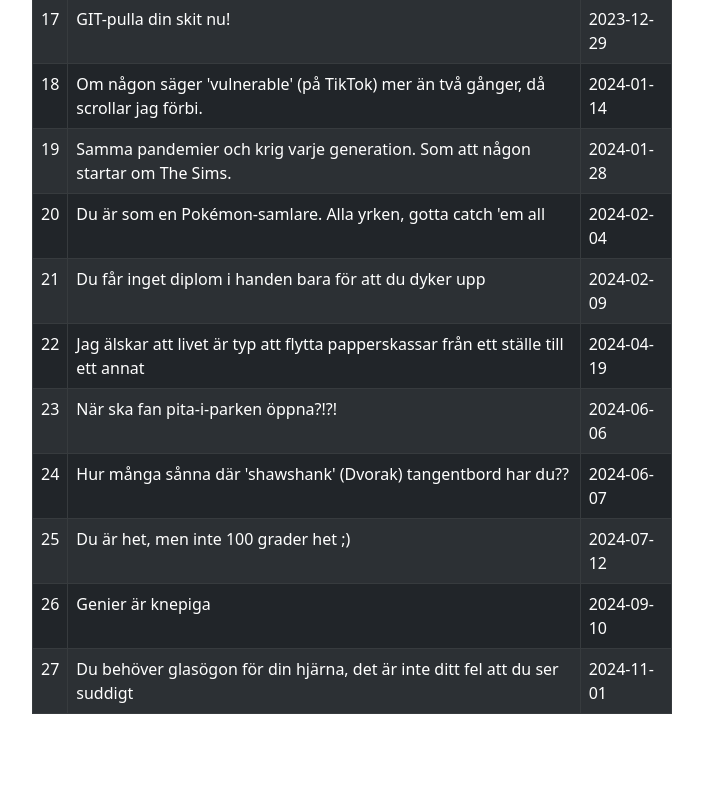
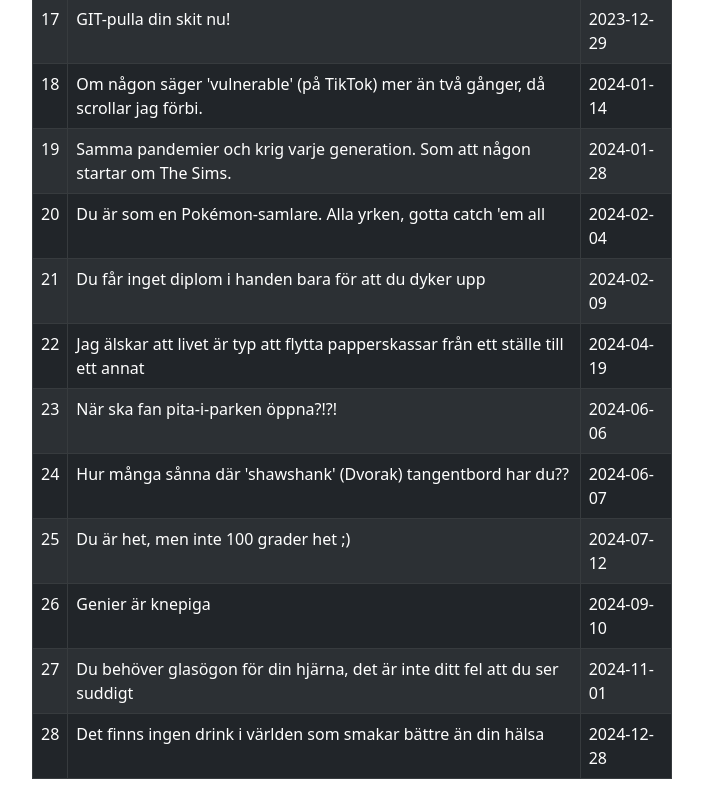
Before and after one commit to Stenstromen/filosofiskaeleonora, a React (Vite) app: page /all in a window 1280 px wide. Shown: the part 1187-1982 px from the top of the page, without its empty margins (288-991 px from the left). Before the commit the page ends 1917 px from the top, so only its background shows below. Built offline with nearby package versions, Linux system fonts and the light colour scheme.

Commit message:
added quote

```diff
--- a/src/assets/Quotes.js
+++ b/src/assets/Quotes.js
@@ -142,6 +142,11 @@ const Quotes = [
       "Du behöver glasögon för din hjärna, det är inte ditt fel att du ser suddigt",
     date: "2024-11-01",
   },
+  {
+    id: 28,
+    quote: "Det finns ingen drink i världen som smakar bättre än din hälsa",
+    date: "2024-12-28",
+  },
 ];
 
 export default Quotes;
```
